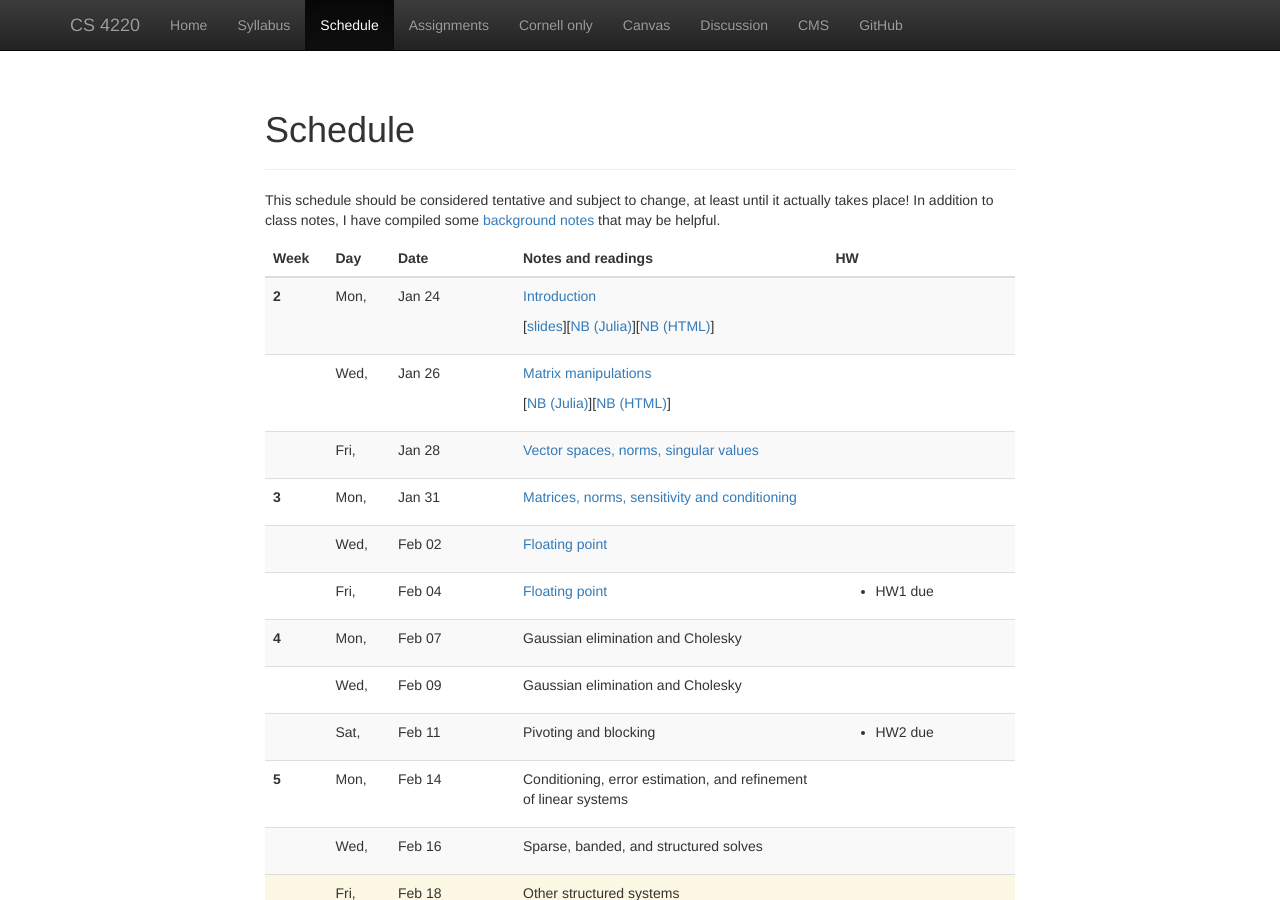
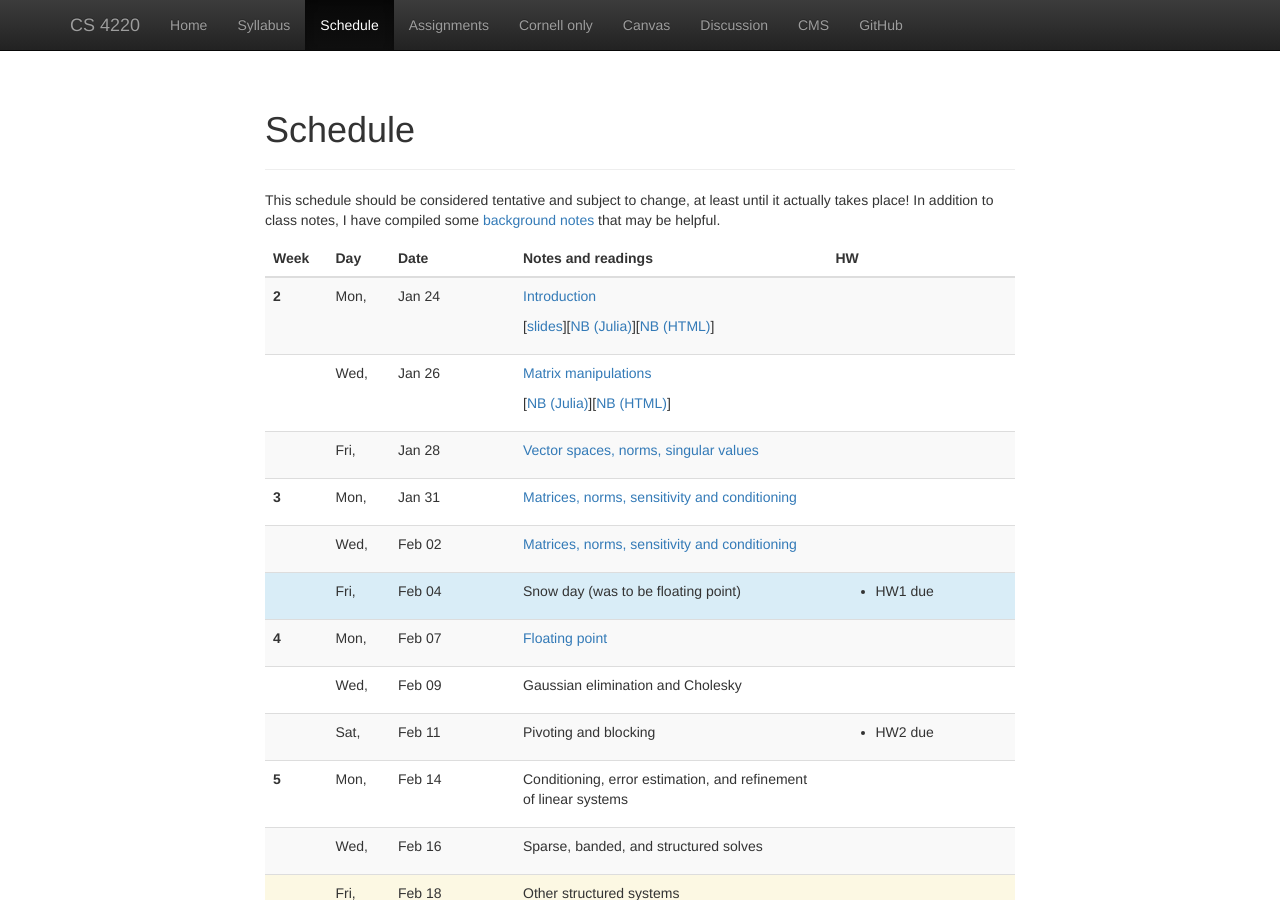
Before and after one commit to dbindel/cs4220-s22, a Jekyll site: the page built from web/schedule.html, in a window 1280 px wide and 900 px high. Built offline with Jekyll 4.4.1, drawn with Linux system fonts in a browser that asks for light colours; nearby versions of some CDN libraries.

Commit message:
Update lectures.

```diff
--- a/web/_data/lectures.yml
+++ b/web/_data/lectures.yml
@@ -35,12 +35,11 @@
   notes: 2022-01-31.pdf
 -
   date: 2022-02-02
-  info: Floating point
-  notes: 2022-02-02.pdf
+  info: Matrices, norms, sensitivity and conditioning
+  notes: 2022-01-31.pdf
 -
   date: 2022-02-04
-  info: Floating point
-  notes: 2022-02-02.pdf
+  break: Snow day (was to be floating point)
   hw:
     - info: HW1 due
 #
@@ -49,7 +48,8 @@
 #
 -
   date: 2022-02-07
-  info: Gaussian elimination and Cholesky
+  info: Floating point
+  notes: 2022-02-02.pdf
 -
   date: 2022-02-09
   info: Gaussian elimination and Cholesky
```
